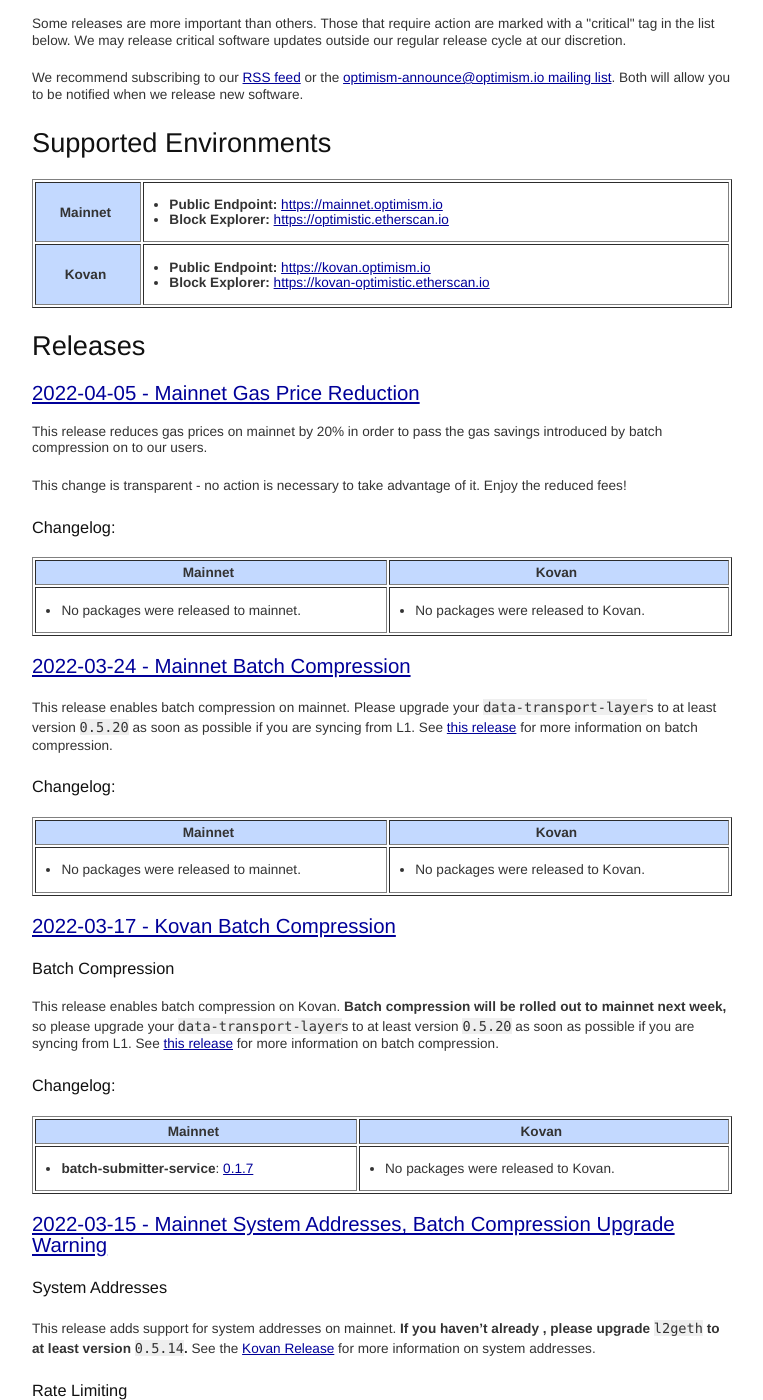
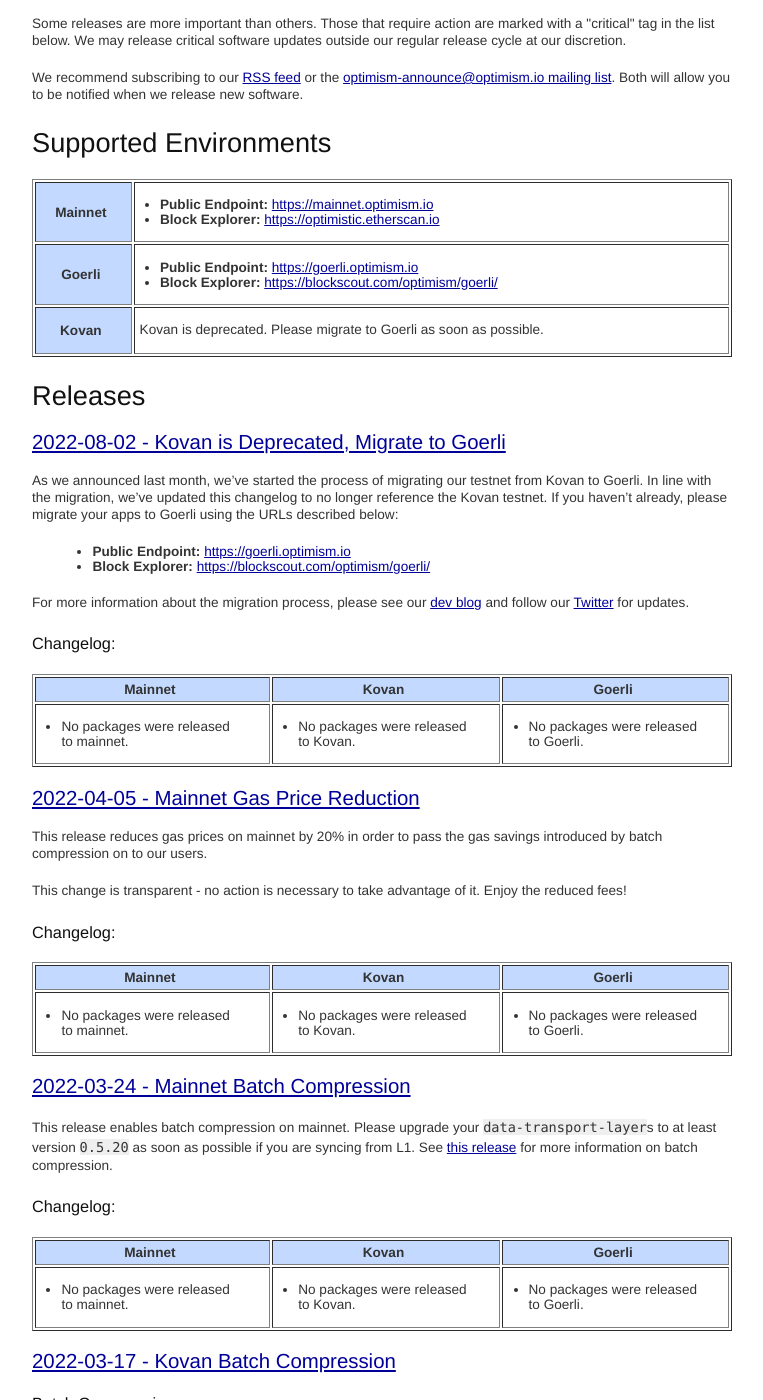
Before and after one commit to ethereum-optimism/changelog, a Jekyll site: the page built from index.html, in a window 1280 px wide and 1400 px high, scrolled down 345 px. Shown: the whole window, without its empty margins (258-1021 px from the left). Built offline with Jekyll 4.4.1, drawn with Linux system fonts in a browser that asks for light colours; some of the changed text lies outside the part shown.

Commit message:
Update changelog with Goerli testnet

```diff
--- /dev/null
+++ b/_posts/2022-08-02-goerli-testnet-migration.md
@@ -0,0 +1,12 @@
+---
+title: Kovan is Deprecated, Migrate to Goerli
+layout: version
+packages:
+---
+
+As we announced last month, we've started the process of migrating our testnet from Kovan to Goerli. In line with the migration, we've updated this changelog to no longer reference the Kovan testnet. If you haven't already, please migrate your apps to Goerli using the URLs described below:
+
+- **Public Endpoint:** [https://goerli.optimism.io](https://goerli.optimism.io)
+- **Block Explorer:** [https://blockscout.com/optimism/goerli/](https://blockscout.com/optimism/goerli/)
+
+For more information about the migration process, please see our [dev blog](https://dev.optimism.io/kovan-to-goerli/) and follow our [Twitter](https://twitter.com/OPLabsPBC) for updates.
--- a/index.html
+++ b/index.html
@@ -51,14 +51,20 @@
         </td>
     </tr>
     <tr>
+        <th>Goerli</th>
+        <td>
+            <ul class="versions">
+                <li><strong>Public Endpoint:</strong> <a href="https://goerli.optimism.io">https://goerli.optimism.io</a>
+                </li>
+                <li><strong>Block Explorer:</strong> <a href="https://blockscout.com/optimism/goerli/">https://blockscout.com/optimism/goerli/</a>
+                </li>
+            </ul>
+        </td>
+    </tr>
+    <tr>
         <th>Kovan</th>
         <td>
-            <ul class="versions">
-                <li><strong>Public Endpoint:</strong> <a href="https://kovan.optimism.io">https://kovan.optimism.io</a>
-                </li>
-                <li><strong>Block Explorer:</strong> <a href="https://kovan-optimistic.etherscan.io">https://kovan-optimistic.etherscan.io</a>
-                </li>
-            </ul>
+            <p class="versions">Kovan is deprecated. Please migrate to Goerli as soon as possible.</p>
         </td>
     </tr>
     </tbody>
@@ -85,6 +91,7 @@
     <tr>
         <th>Mainnet</th>
         <th>Kovan</th>
+        <th>Goerli</th>
     </tr>
     </thead>
     <tbody>
@@ -119,6 +126,21 @@
                 {% endfor %}
             </ul>
         </td>
+        <td valign="top">
+            <ul class="versions">
+                {% for pkg in release.packages.goerli %}
+                <li>
+                    <strong>{{pkg.name}}</strong>:
+                    <a href="https://github.com/ethereum-optimism/optimism/releases/tag/%40eth-optimism%2F{{pkg.name}}%40{{pkg.version}}"
+                       target="_blank">
+                        {{pkg.version}}
+                    </a>
+                </li>
+                {% else %}
+                <li>No packages were released to Goerli.</li>
+                {% endfor %}
+            </ul>
+        </td>
     </tr>
     </tbody>
 </table>
```
